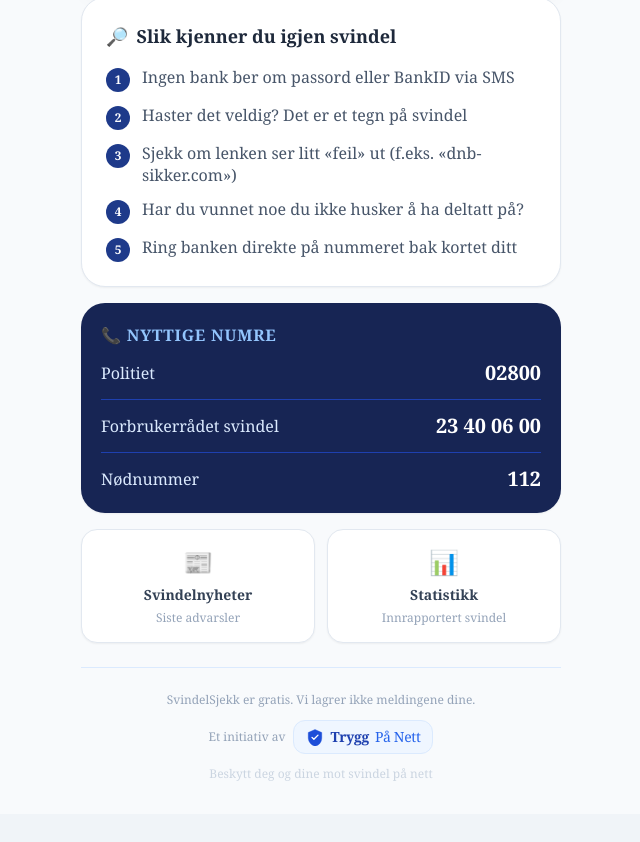
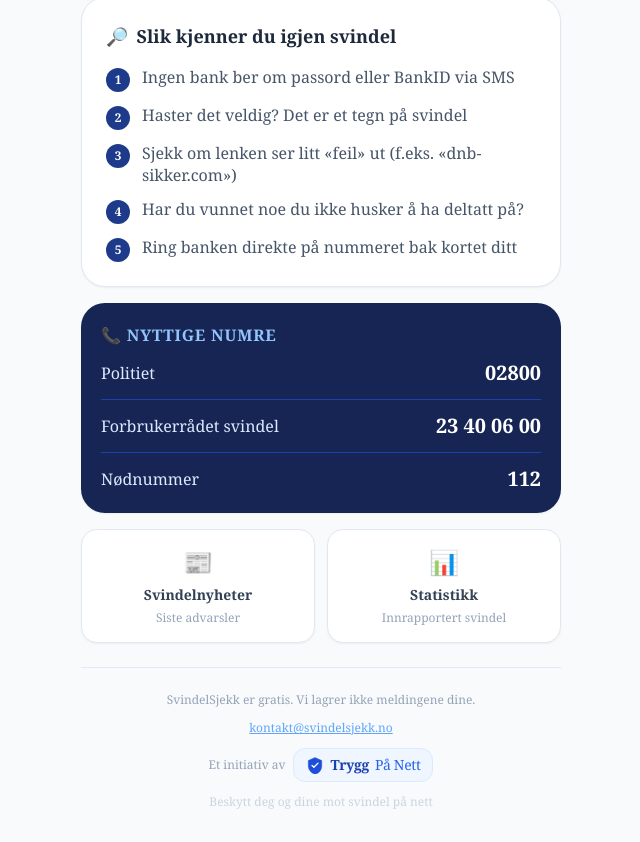
Before and after one commit to CodeBerserkers888/SvindelSjekk, a Next.js app: page / in a window 1280 px wide. Shown: the part 641-1483 px from the top of the page, without its empty margins (319-959 px from the left). Before the commit the page ends 1455 px from the top, so only its background shows below. Built offline with nearby package versions, Linux system fonts and the light colour scheme.

Commit message:
legg til kontakt-epost i footer

```diff
--- a/src/components/ScamChecker.tsx
+++ b/src/components/ScamChecker.tsx
@@ -289,6 +289,12 @@ export default function SvindelSjekk() {
             <p className="text-xs text-slate-400 text-center">
               SvindelSjekk er gratis. Vi lagrer ikke meldingene dine.
             </p>
+            <a
+              href="mailto:kontakt@svindelsjekk.no"
+              className="text-xs text-blue-400 hover:text-blue-600 underline text-center"
+            >
+              kontakt@svindelsjekk.no
+            </a>
             <div className="flex items-center gap-2">
               <span className="text-xs text-slate-400">Et initiativ av</span>
               <div className="flex items-center gap-1.5 bg-blue-50 border border-blue-100 rounded-xl px-3 py-1.5">
```
